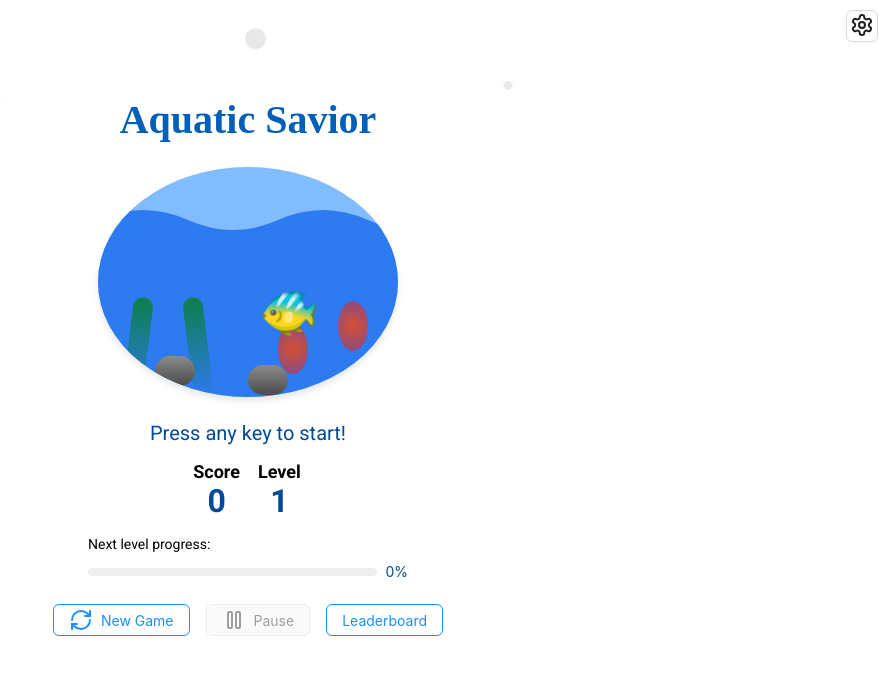
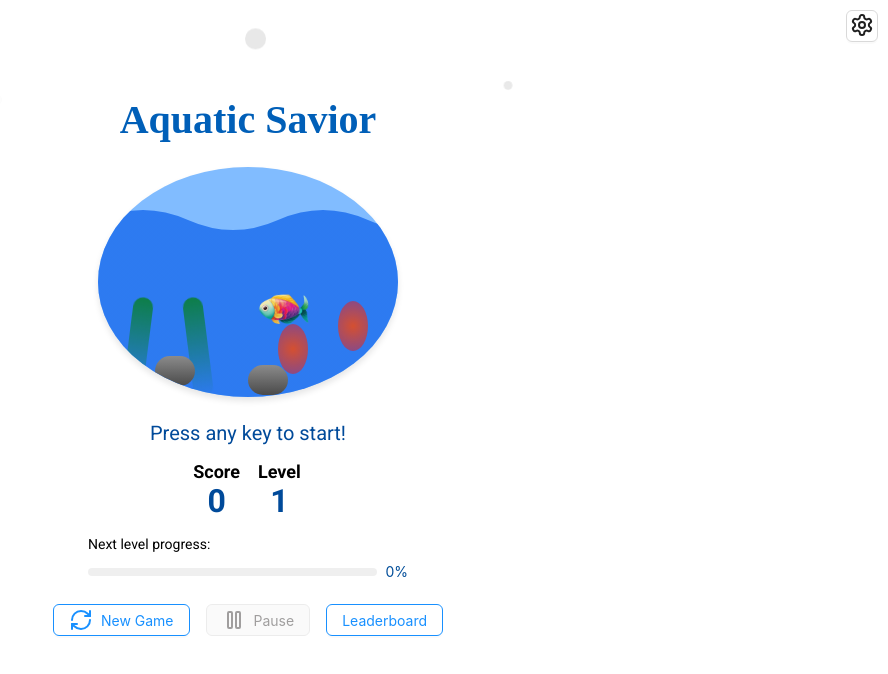
Before and after one commit to AyandaMore/AquaticSavior, a Next.js app: page / in a window 1280 px wide. Shown: the top 674 px of the page, without its empty margins (392-1280 px from the left). Built offline with nearby package versions, Linux system fonts and the light colour scheme; no server answers; a web font is replaced by a local one.

Commit message:
added a different fish icon

```diff
--- a/src/app/page.module.css
+++ b/src/app/page.module.css
@@ -705,3 +705,8 @@
 .instructions li {
   margin-bottom: 0.5rem;
 }
+
+.realisticFish {
+  width: 50px; /* Adjust as needed */
+  height: auto;
+}
--- a/src/app/page.tsx
+++ b/src/app/page.tsx
@@ -171,7 +171,6 @@ export default function Home() {
     }
   }, [gameOver, score]);
 
-
   const handleNameSubmit = () => {
     if (!playerName.trim()) {
       return; // Optionally, you can show an error if the name is empty
@@ -247,7 +246,6 @@ export default function Home() {
     setIsDrawerVisible(!isDrawerVisible);
   };
 
-
   return (
     <main className={isDarkMode ? styles.darkMode : styles.lightMode}>
       <div
@@ -283,8 +281,7 @@ export default function Home() {
           icon={<Settings />}
           onClick={toggleDrawer}
           className={styles.settingsButton}
-        >
-        </AntButton>
+        ></AntButton>
         <SettingsDrawer
           visible={isDrawerVisible}
           onClose={toggleDrawer}
@@ -347,7 +344,15 @@ export default function Home() {
             <div
               className={`${styles.fish} ${gameOver ? styles.deadFish : ""}`}
             >
-              {gameOver ? "☣︎" : "🐠"}
+              {gameOver ? (
+                "☣︎"
+              ) : (
+                <img
+                  src="/images/fish.png"
+                  alt="Fish"
+                  className={styles.realisticFish}
+                />
+              )}
             </div>
           </div>
 
```
Also changed, not shown: public/images/fish.png (added). Lines whose indentation alone changed are shown as unchanged.
